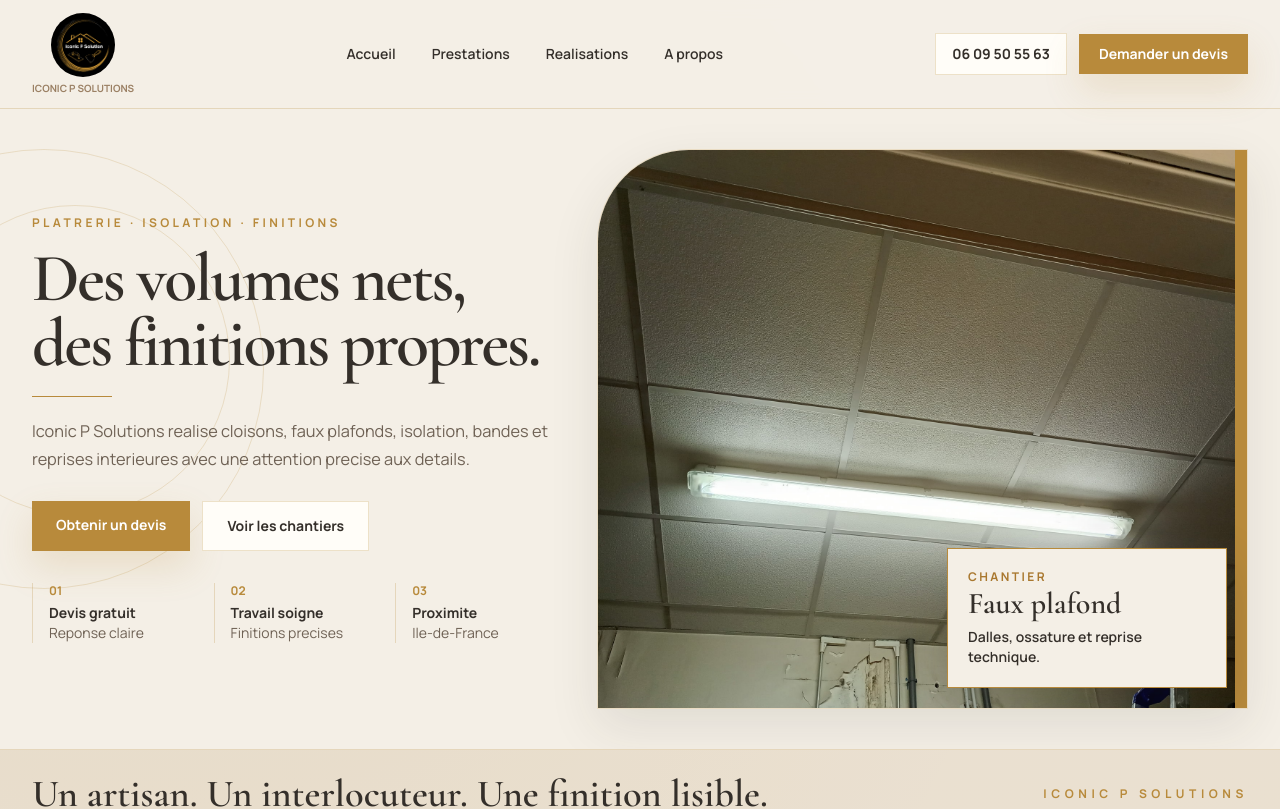
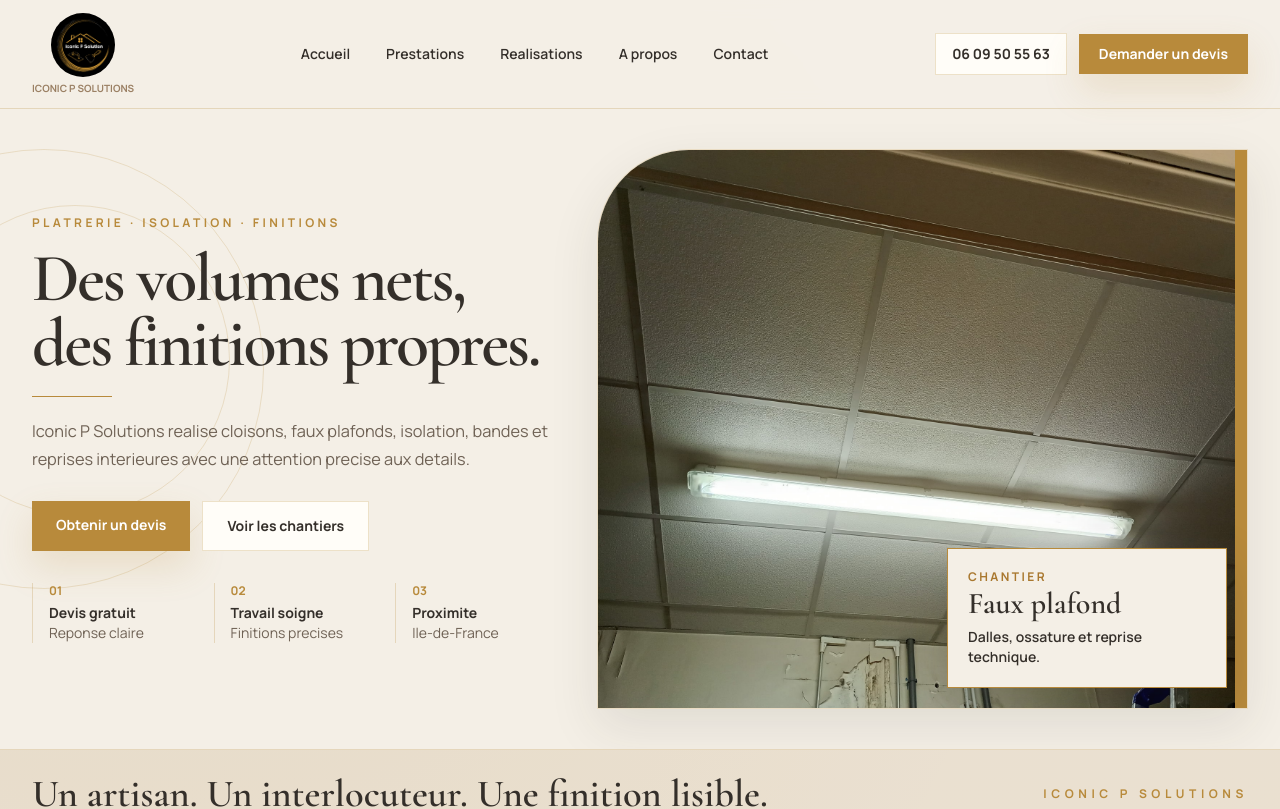
Before and after one commit to BEAUJOUR/iconic-placo, a Next.js app: page / in a window 1280 px wide. Shown: the top 809 px of the page. Built offline with nearby package versions, Linux system fonts and the light colour scheme.

Commit message:
add contact to desktop and mobile navigation

```diff
--- a/components/Header.tsx
+++ b/components/Header.tsx
@@ -10,6 +10,7 @@ const navItems = [
   { href: "/services", label: "Prestations" },
   { href: "/realisations", label: "Realisations" },
   { href: "/a-propos", label: "A propos" },
+  { href: "/contact", label: "Contact" },
 ];
 
 export function Header() {
@@ -26,7 +27,7 @@ export function Header() {
             </span>
           </Link>
 
-          <div className="hidden items-center gap-9 text-sm font-semibold text-walnut lg:flex">
+          <div className="hidden items-center gap-5 text-sm font-semibold text-walnut lg:flex xl:gap-9">
             {navItems.map((item) => (
               <Link
                 key={item.href}
```
